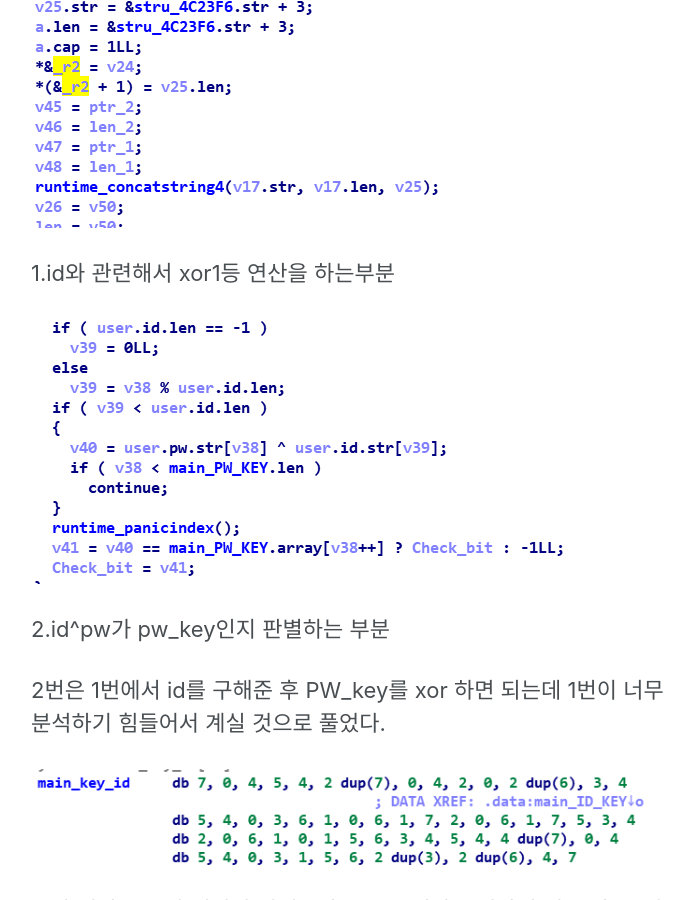
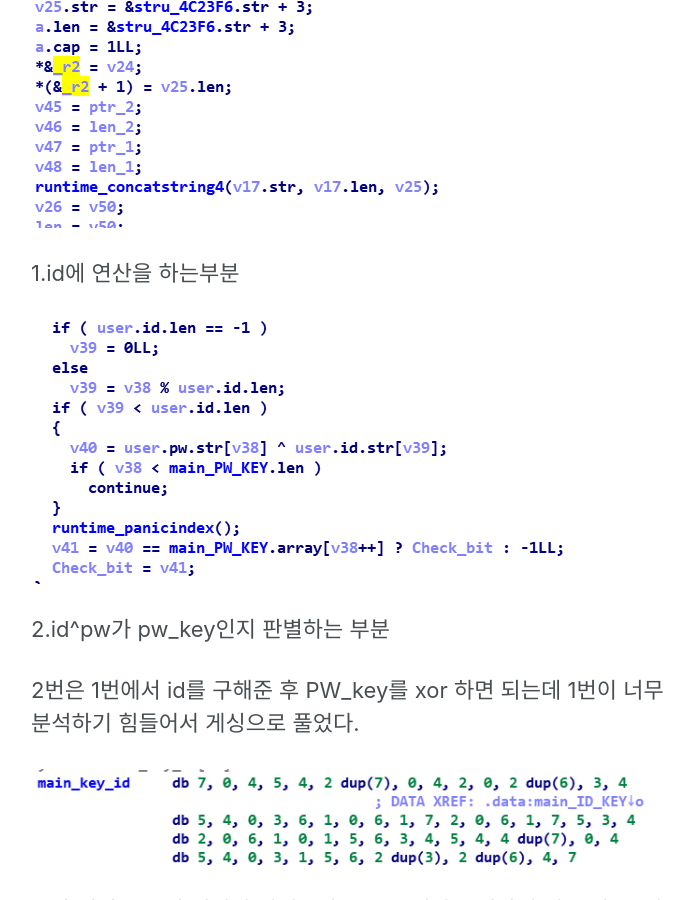
Before and after one commit to slyfizz3/slyfizz3.github.io, a Jekyll site: the page built from _posts/2019-07-22-Codegate2018-Goversing.md, in a window 1280 px wide and 900 px high, scrolled down 1186 px. Shown: the whole window, without its empty margins (291-983 px from the left). Built offline with Jekyll 4.4.1, drawn with Linux system fonts in a browser that asks for light colours; cached includes are drawn as plain includes; nearby versions of some CDN libraries.

Commit message:
Update and rename _posts/2019-07-22-Codegate2018-Goversing.md to  _posts/2019-07-22-Codegate2018-Goversing.md

```diff
--- a/_posts/2019-07-22-Codegate2018-Goversing.md
+++ b/_posts/2019-07-22-Codegate2018-Goversing.md
@@ -19,13 +19,13 @@ id_check과 pw_check은 모두 입력값이 33~126의 범위인지 판별한다.
 
 ![point1](https://raw.githubusercontent.com/slyfizz3/slyfizz3.github.io/master/image/Goversing/point1.png)
 
-1.id와 관련해서 xor1등 연산을 하는부분
+1.id에 연산을 하는부분
 
 ![point2](https://raw.githubusercontent.com/slyfizz3/slyfizz3.github.io/master/image/Goversing/point2.png)
 
 2.id^pw가 pw_key인지 판별하는 부분
 
-2번은 1번에서 id를 구해준 후 PW_key를 xor 하면 되는데 1번이 너무 분석하기 힘들어서 계실 것으로 풀었다.
+2번은 1번에서 id를 구해준 후 PW_key를 xor 하면 되는데 1번이 너무 분석하기 힘들어서 게싱으로 풀었다.
 
 ![guess](https://raw.githubusercontent.com/slyfizz3/slyfizz3.github.io/master/image/Goversing/guess.png)
 
```
